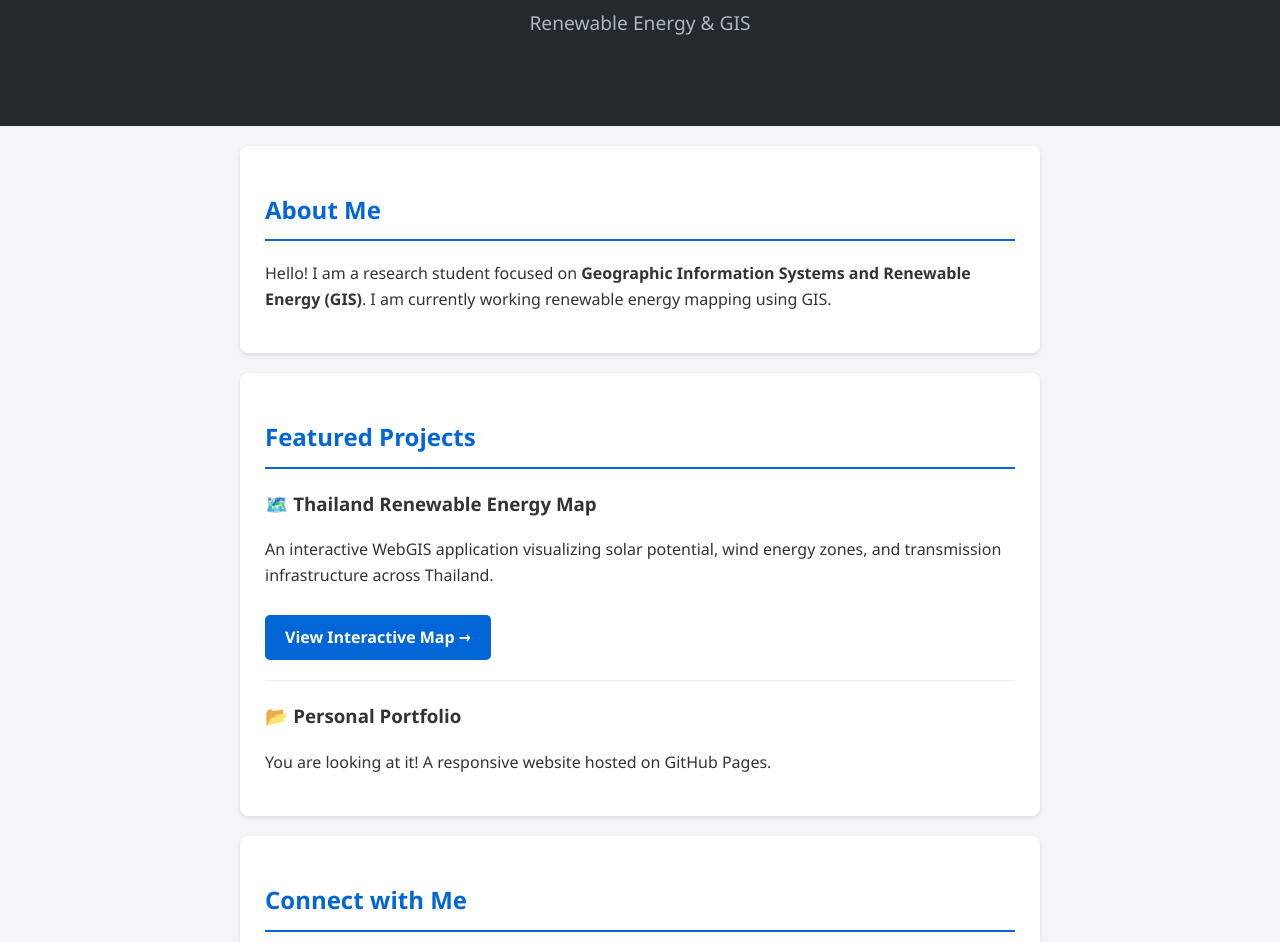
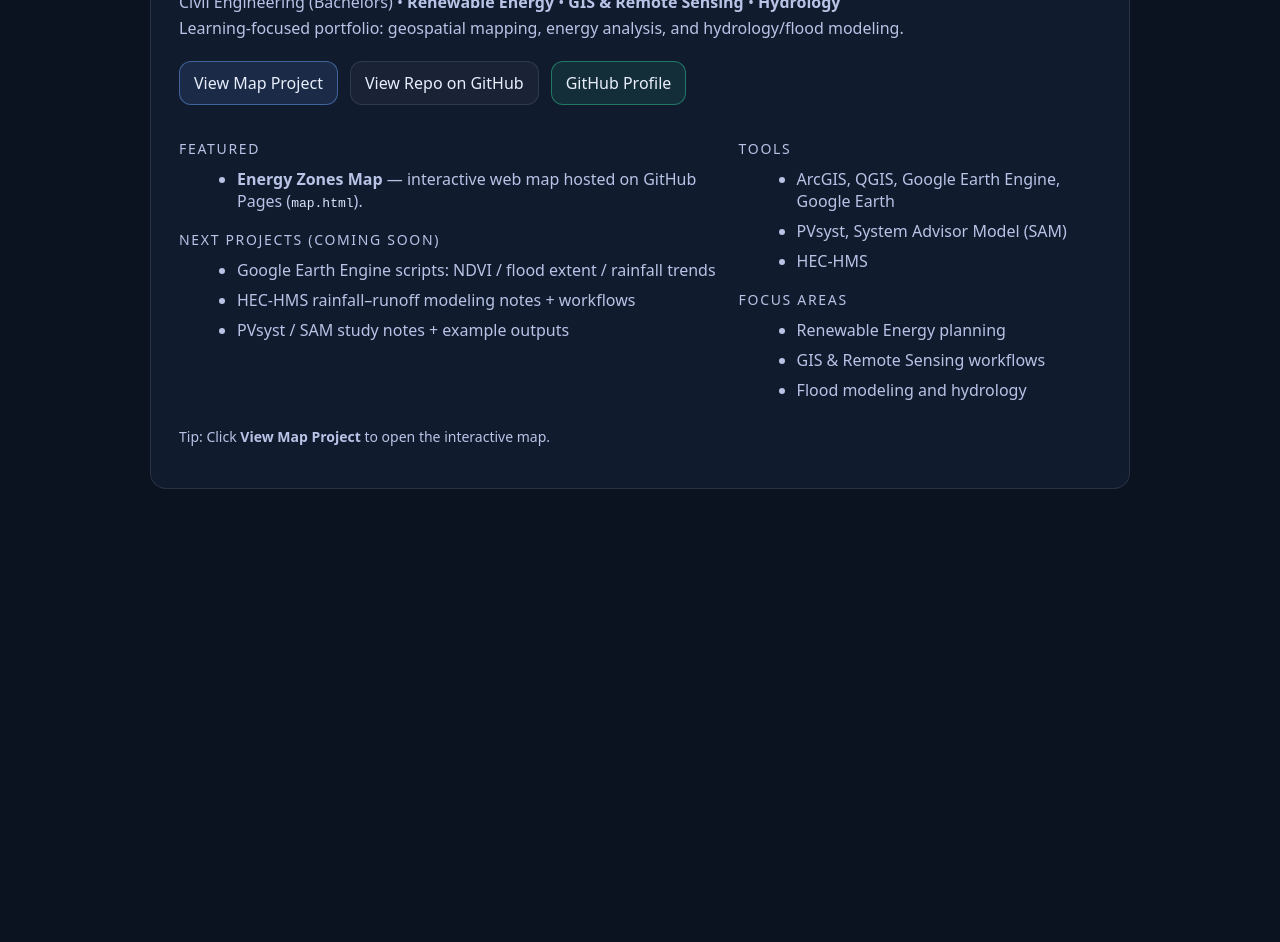
Before and after one commit to Zaigham26/Zaigham26.github.io, a plain HTML site: page index.html in a window 1280 px wide. Shown: the part 143-1085 px from the top of the page. After the commit the page ends 800 px from the top, so only its background shows below. Drawn offline with Linux system fonts and the light colour scheme.

Commit message:
Refactor index.html for better styling and content
Updated HTML structure and styles for improved layout and design.

```diff
--- a/index.html
+++ b/index.html
@@ -1,75 +1,88 @@
-<!DOCTYPE html>
+<!doctype html>
 <html lang="en">
 <head>
-    <meta charset="UTF-8">
-    <meta name="viewport" content="width=device-width, initial-scale=1.0">
-    <title>Zaigham Ali | GIS Researcher</title>
+  <meta charset="utf-8" />
+  <meta name="viewport" content="width=device-width, initial-scale=1" />
+  <title>Zaigham Ali | GIS • Renewable Energy • Hydrology</title>
+  <meta name="description" content="Zaigham Ali — learning portfolio in GIS/Remote Sensing, Renewable Energy, and Hydrology." />
   <style>
-        body { font-family: 'Segoe UI', Tahoma, Geneva, Verdana, sans-serif; line-height: 1.6; margin: 0; background-color: #f4f4f9; color: #333; }
-        header { background: #24292e; color: #fff; padding: 3rem 0; text-align: center; }
-        .container { max-width: 800px; margin: auto; padding: 20px; }
-        h1 { margin: 0; font-size: 2.5rem; }
-        p.subtitle { font-size: 1.2rem; color: #aeb6bf; }
-        .section { background: white; padding: 25px; margin-bottom: 20px; border-radius: 8px; box-shadow: 0 2px 5px rgba(0,0,0,0.1); }
-        h2 { border-bottom: 2px solid #0366d6; padding-bottom: 10px; color: #0366d6; }
-        .footer { text-align: center; padding: 20px; color: #666; font-size: 0.9rem; }
-        a { color: #0366d6; text-decoration: none; font-weight: bold; }
-        a:hover { text-decoration: underline; }
-
-        /* Button style for the map link */
-        .map-btn {
-            display: inline-block;
-            background-color: #0366d6;
-            color: white !important; /* Force white text */
-            padding: 10px 20px;
-            border-radius: 5px;
-            text-decoration: none;
-            margin-top: 10px;
+    :root{
+      --bg:#0b1220; --card:#111b2e; --text:#e8eefc; --muted:#b8c3e6;
+      --accent:#6aa6ff; --accent2:#34d399; --border:rgba(255,255,255,.10);
     }
-        .map-btn:hover { background-color: #024ea4; text-decoration: none; }
+    body{ margin:0; font-family:system-ui, -apple-system, Segoe UI, Roboto, Arial, sans-serif; background:var(--bg); color:var(--text); }
+    .wrap{ max-width:980px; margin:0 auto; padding:48px 20px; }
+    .card{ background:var(--card); border:1px solid var(--border); border-radius:16px; padding:28px; }
+    h1{ margin:0 0 10px; font-size:34px; letter-spacing:.2px; }
+    .tagline{ color:var(--muted); line-height:1.6; margin:0 0 20px; }
+    .grid{ display:grid; grid-template-columns:1fr; gap:16px; margin-top:16px; }
+    @media (min-width: 860px){ .grid{ grid-template-columns: 1.2fr .8fr; } }
+    .btns{ display:flex; flex-wrap:wrap; gap:12px; margin-top:16px; }
+    a.btn{
+      display:inline-block; padding:10px 14px; border-radius:12px; text-decoration:none;
+      border:1px solid var(--border); color:var(--text);
+      background:rgba(255,255,255,.04);
+    }
+    a.primary{ border-color:rgba(106,166,255,.45); background:rgba(106,166,255,.12); }
+    a.good{ border-color:rgba(52,211,153,.45); background:rgba(52,211,153,.10); }
+    .section-title{ margin:18px 0 8px; font-size:14px; text-transform:uppercase; letter-spacing:.12em; color:var(--muted); }
+    ul{ margin:10px 0 0 18px; color:var(--text); }
+    li{ margin:8px 0; color:var(--muted); }
+    .footer{ margin-top:18px; color:var(--muted); font-size:14px; }
+    code{ color:#dbe7ff; }
   </style>
 </head>
 <body>
+  <main class="wrap">
+    <section class="card">
+      <h1>Zaigham Ali</h1>
+      <p class="tagline">
+        Civil Engineering (Bachelors) • <strong>Renewable Energy</strong> • <strong>GIS & Remote Sensing</strong> • <strong>Hydrology</strong><br/>
+        Learning-focused portfolio: geospatial mapping, energy analysis, and hydrology/flood modeling.
+      </p>
 
-    <header>
-        <div class="container">
-            <h1>Zaigham Ali</h1>
-            <p class="subtitle">Renewable Energy & GIS</p>
-        </div>
-    </header>
-
-    <div class="container">
-        <div class="section">
-            <h2>About Me</h2>
-            <p>Hello! I am a research student focused on <strong>Geographic Information Systems and Renewable Energy (GIS)</strong>. I am currently working renewable energy mapping using GIS.</p>
+      <div class="btns">
+        <a class="btn primary" href="./map.html">View Map Project</a>
+        <a class="btn" href="https://github.com/Zaigham26/Zaigham26.github.io" target="_blank" rel="noreferrer">View Repo on GitHub</a>
+        <a class="btn good" href="https://github.com/Zaigham26" target="_blank" rel="noreferrer">GitHub Profile</a>
       </div>
 
-        <div class="section">
-            <h2>Featured Projects</h2>
+      <div class="grid">
+        <div>
+          <div class="section-title">Featured</div>
+          <ul>
+            <li><strong>Energy Zones Map</strong> — interactive web map hosted on GitHub Pages (<code>map.html</code>).</li>
+          </ul>
 
-            <div style="margin-bottom: 20px;">
-                <h3>🗺️ Thailand Renewable Energy Map</h3>
-                <p>An interactive WebGIS application visualizing solar potential, wind energy zones, and transmission infrastructure across Thailand.</p>
-                <a href="map.html" class="map-btn">View Interactive Map →</a>
+          <div class="section-title">Next projects (coming soon)</div>
+          <ul>
+            <li>Google Earth Engine scripts: NDVI / flood extent / rainfall trends</li>
+            <li>HEC-HMS rainfall–runoff modeling notes + workflows</li>
+            <li>PVsyst / SAM study notes + example outputs</li>
+          </ul>
         </div>
 
-            <hr style="border: 0; border-top: 1px solid #eee; margin: 20px 0;">
+        <div>
+          <div class="section-title">Tools</div>
+          <ul>
+            <li>ArcGIS, QGIS, Google Earth Engine, Google Earth</li>
+            <li>PVsyst, System Advisor Model (SAM)</li>
+            <li>HEC-HMS</li>
+          </ul>
 
-            <div>
-                <h3>📂 Personal Portfolio</h3>
-                <p>You are looking at it! A responsive website hosted on GitHub Pages.</p>
+          <div class="section-title">Focus areas</div>
+          <ul>
+            <li>Renewable Energy planning</li>
+            <li>GIS & Remote Sensing workflows</li>
+            <li>Flood modeling and hydrology</li>
+          </ul>
         </div>
       </div>
 
-        <div class="section">
-            <h2>Connect with Me</h2>
-            <p>Check out my code on <a href="https://github.com/Zaigham26">GitHub</a>.</p>
-        </div>
-    </div>
-
-    <div class="footer">
-        <p>&copy; 2026 Zaigham Ali. Built with GitHub Codespaces.</p>
-    </div>
-
+      <p class="footer">
+        Tip: Click <strong>View Map Project</strong> to open the interactive map.
+      </p>
+    </section>
+  </main>
 </body>
 </html>
```
Lines whose indentation alone changed are shown as unchanged.
